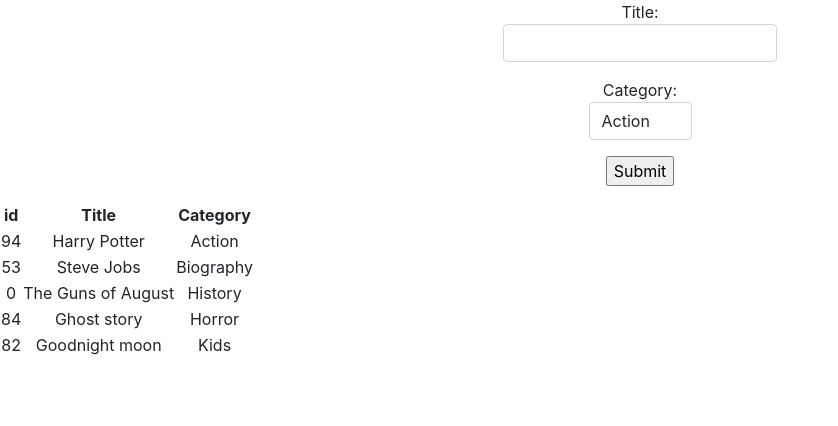
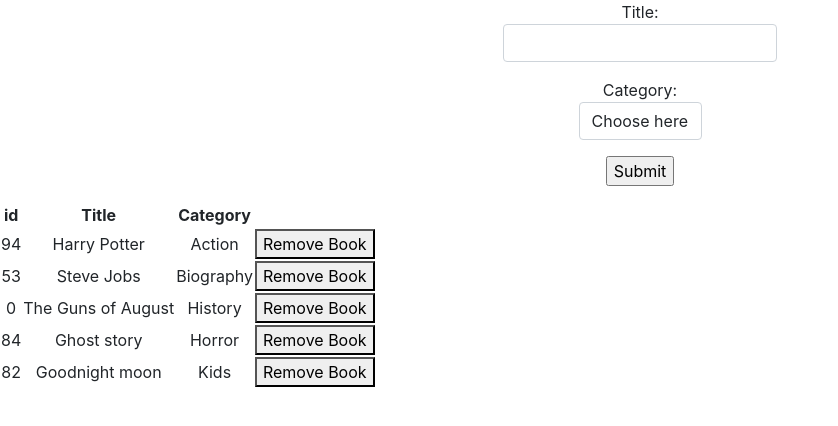
Before and after one commit to Nasa28/Bookstore-CMS, a React (Create React App) app: page / in a window 1280 px wide. Shown: the top 426 px of the page, without its empty margins (0-838 px from the left). Built offline with nearby package versions, Linux system fonts and the light colour scheme.

Commit message:
Modify FormsList

```diff
--- a/package.json
+++ b/package.json
@@ -14,6 +14,7 @@
     "react-scripts": "4.0.3",
     "react-select": "^5.1.0",
     "redux": "^4.1.2",
+    "typesafe-actions": "^5.1.0",
     "web-vitals": "^1.0.1"
   },
   "scripts": {
--- a/src/actions/index.js
+++ b/src/actions/index.js
@@ -1,15 +1,17 @@
 import * as actions from './constants';
 
-export const CREATE_BOOK = (book) => ({
+export const createBook = (title, category) => ({
   type: actions.CREATE_BOOK,
   payload: {
-    book,
+    id: Math.floor(Math.random() * 101),
+    title,
+    category,
   },
 });
 
-export const REMOVE_BOOK = (book) => ({
+export const removeBook = (id) => ({
   type: actions.REMOVE_BOOK,
   payload: {
-    book,
+    id,
   },
 });
--- a/src/components/Book.js
+++ b/src/components/Book.js
@@ -1,6 +1,7 @@
 import PropTypes from 'prop-types';
 
-const Book = ({ book }) => {
+const Book = (props) => {
+  const { book, handleRemoveBook } = props;
   const { id, title, category } = book;
 
   return (
@@ -9,6 +10,9 @@ const Book = ({ book }) => {
         <td>{id}</td>
         <td>{title}</td>
         <td>{category}</td>
+        <td>
+          <button onClick={handleRemoveBook}>Remove Book</button>
+        </td>
       </tr>
     </>
   );
--- a/src/containers/BooksForm.js
+++ b/src/containers/BooksForm.js
@@ -1,4 +1,6 @@
 import { useState } from 'react';
+import { useDispatch } from 'react-redux';
+import { createBook } from '../actions/index';
 
 const BooksForm = () => {
   const options = [
@@ -10,26 +12,61 @@ const BooksForm = () => {
     'Learning',
     'Sci-Fi',
   ];
-  const [title, setTitle] = useState(options);
-  console.log(title);
-  console.log(setTitle);
+  const [title, setTitle] = useState('');
+  const [category, setCategory] = useState(options[0]);
+  const dispatch = useDispatch();
+
+  const handleChange = (event) => {
+    if (event.target.name === 'title') {
+      setTitle(event.target.value);
+    } else if (event.target.name === 'category') {
+      setCategory(event.target.value);
+    }
+  };
+
+  const handleSubmit = (event) => {
+    event.preventDefault();
+    if (title && category) {
+      dispatch(createBook(title, category));
+      setTitle('');
+      setCategory(options[0]);
+      event.target.reset();
+    }
+  };
   return (
     <div>
-      <form>
+      <form onSubmit={handleSubmit}>
         <div className="mb-3">
           <div className="form-group mb-3">
             <label htmlFor="title">
               Title:
-              <input type="text" name="title" className="form-control" />
+              <input
+                value={title}
+                onChange={handleChange}
+                type="text"
+                name="title"
+                className="form-control"
+                required
+              />
             </label>
           </div>
 
           <div className="form-group mb-3">
             <label htmlFor="category">
               Category:
-              <select className="form-control" name="category">
+              <select
+                onChange={handleChange}
+                className="form-control"
+                name="category"
+                defaultValue={'DEFAULT'}
+              >
+                <option value="DEFAULT" disabled>
+                  Choose here
+                </option>
                 {options.map((option) => (
-                  <option key={option}>{option}</option>
+                  <option name="category" value={option} key={option}>
+                    {option}
+                  </option>
                 ))}
               </select>
             </label>
--- a/src/containers/BooksList.js
+++ b/src/containers/BooksList.js
@@ -1,9 +1,11 @@
-import React from 'react';
-import { useSelector } from 'react-redux';
+import { useSelector, useDispatch } from 'react-redux';
 import Book from '../components/Book';
+import { removeBook } from '../actions';
 
 const BooksList = () => {
-  const bookList = useSelector((state) => state.book.books);
+  const bookList = useSelector((state) => state['book'].books);
+  const dispatch = useDispatch();
+  const handleRemoveBook = (book) => dispatch(removeBook(book.id));
   return (
     <>
       <div>
@@ -13,11 +15,16 @@ const BooksList = () => {
               <th>id</th>
               <th>Title</th>
               <th>Category</th>
+              <th></th>
             </tr>
           </thead>
           <tbody>
             {bookList.map((book) => (
-              <Book key={book.id} book={book} />
+              <Book
+                key={book.id}
+                book={book}
+                handleRemoveBook={handleRemoveBook}
+              />
             ))}
           </tbody>
         </table>
--- a/src/index.js
+++ b/src/index.js
@@ -7,7 +7,10 @@ import App from './components/App';
 import reportWebVitals from './reportWebVitals';
 import rootReducer from './reducers';
 
-const store = createStore(rootReducer);
+const store = createStore(
+  rootReducer,
+  window.__REDUX_DEVTOOLS_EXTENSION__ && window.__REDUX_DEVTOOLS_EXTENSION__()
+);
 ReactDOM.render(
   <React.StrictMode>
     <Provider store={store}>
--- a/src/reducers/books.js
+++ b/src/reducers/books.js
@@ -1,4 +1,3 @@
-import _ from 'lodash';
 import * as actions from '../actions/constants';
 
 const initialState = {
@@ -35,11 +34,11 @@ const booksReducer = (state = initialState, action) => {
   switch (action.type) {
     case actions.CREATE_BOOK:
       return {
-        books: [...state, action.payload],
+        books: [...state.books, action.payload],
       };
     case actions.REMOVE_BOOK:
       return {
-        books: _.filter(state, (book) => book.id !== action.payload.id),
+        books: state.books.filter((book) => book.id !== action.payload.id),
       };
     default:
       return state;
--- a/src/reducers/index.js
+++ b/src/reducers/index.js
@@ -2,7 +2,7 @@ import { combineReducers } from 'redux';
 import booksReducer from './books';
 
 const rootReducer = combineReducers({
-  book: booksReducer,
+  book:booksReducer,
 });
 
 export default rootReducer;
```
Also changed, not shown: .eslintrc.json (deleted), 1 other file (tests, documents, lock files or other folders).
